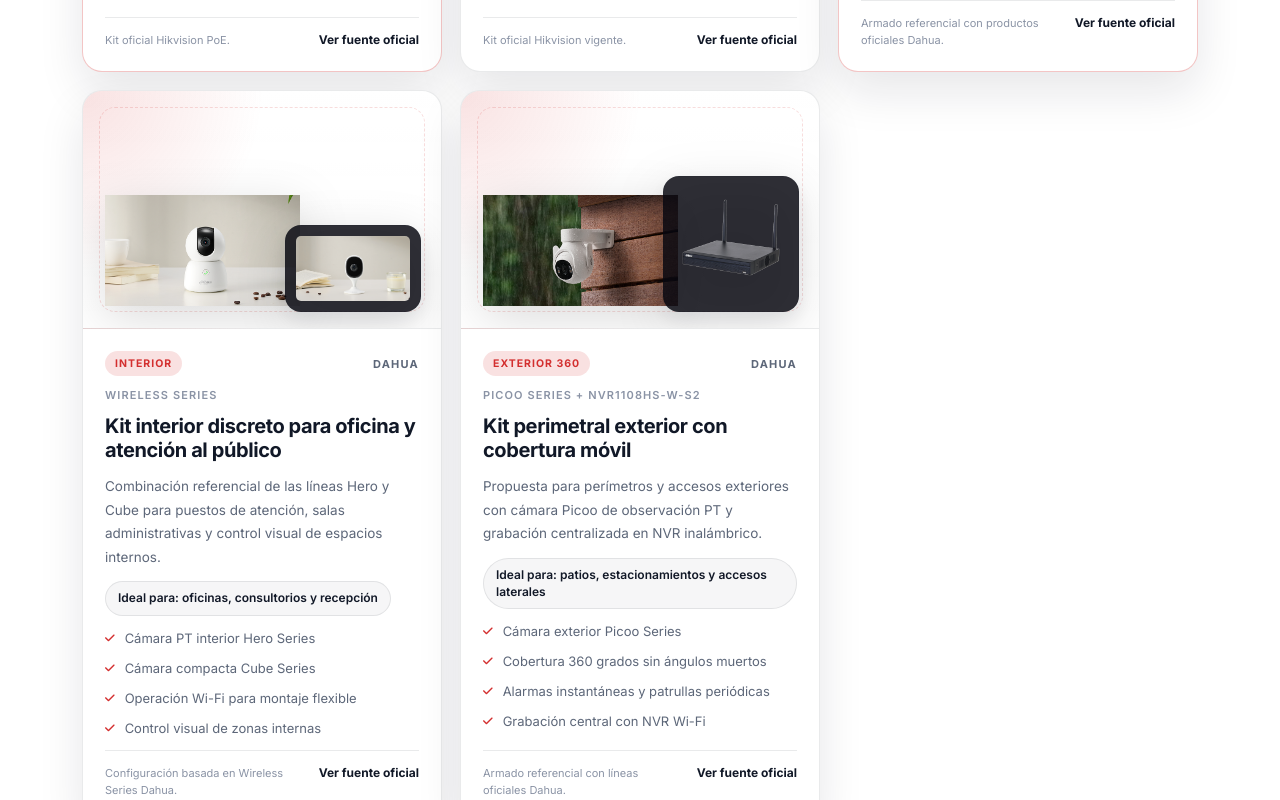
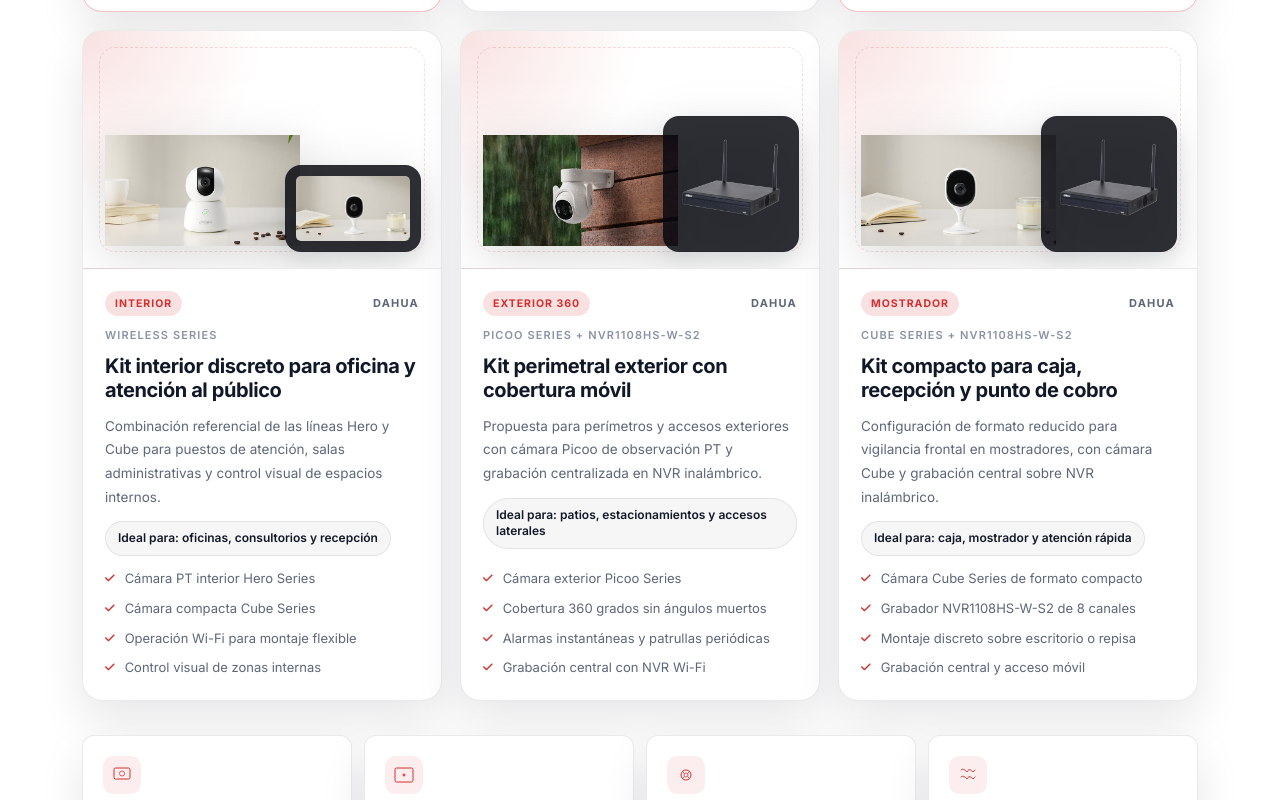
Before and after one commit to Bobadilla96/tech-service-eas, an Angular app: page / in a window 1280 px wide. Shown: the part 7940-8740 px from the top of the page. Built offline with nearby package versions, Linux system fonts and the light colour scheme.

Commit message:
style: simplify cctv cards and add sixth kit

```diff
--- a/src/app/pages/home/sections/cctv/cctv.component.html
+++ b/src/app/pages/home/sections/cctv/cctv.component.html
@@ -48,11 +48,6 @@
               <span>{{ item }}</span>
             </li>
           </ul>
-
-          <div class="kit-footer">
-            <span class="kit-note">{{ kit.note }}</span>
-            <a [href]="kit.sourceUrl" target="_blank" rel="noreferrer noopener">Ver fuente oficial</a>
-          </div>
         </div>
       </article>
     </div>
--- a/src/app/pages/home/sections/cctv/cctv.component.scss
+++ b/src/app/pages/home/sections/cctv/cctv.component.scss
@@ -216,10 +216,10 @@ body.light-theme .side-image {
 }
 
 .kit-includes {
+  margin-top: auto;
   list-style: none;
   display: grid;
   gap: 9px;
-  margin: 0;
   padding: 0;
 
   li {
@@ -237,36 +237,6 @@ body.light-theme .side-image {
       flex-shrink: 0;
     }
   }
-}
-
-.kit-footer {
-  margin-top: auto;
-  padding-top: 14px;
-  border-top: 1px solid var(--border);
-  display: flex;
-  align-items: flex-start;
-  justify-content: space-between;
-  gap: 14px;
-
-  a {
-    color: var(--text);
-    text-decoration: none;
-    font-size: 12px;
-    font-weight: 700;
-    white-space: nowrap;
-    transition: color .2s ease;
-
-    &:hover {
-      color: var(--red);
-    }
-  }
-}
-
-.kit-note {
-  color: var(--text-dim);
-  font-size: 11px;
-  line-height: 1.55;
-  max-width: 70%;
 }
 
 .solutions-grid {
@@ -359,14 +329,6 @@ body.light-theme .side-image {
     font-size: 18px;
   }
 
-  .kit-footer {
-    flex-direction: column;
-  }
-
-  .kit-note {
-    max-width: none;
-  }
-
   .solutions-grid {
     grid-template-columns: 1fr;
   }
--- a/src/app/pages/home/sections/cctv/cctv.component.ts
+++ b/src/app/pages/home/sections/cctv/cctv.component.ts
@@ -11,8 +11,6 @@ interface CctvKit {
   audience: string;
   images: string[];
   includes: string[];
-  note: string;
-  sourceUrl: string;
   featured?: boolean;
 }
 
@@ -39,8 +37,6 @@ export class CctvComponent {
         '5 cables de red y cable HDMI',
         'Gestión remota con Hik-Connect'
       ],
-      note: 'Kit oficial Hikvision PoE.',
-      sourceUrl: 'https://www.hikvision.com/es-la/products/IP-Products/KIT/PoE-KIT/nk42e0h/',
       featured: true
     },
     {
@@ -56,9 +52,7 @@ export class CctvComponent {
         'NVS con hotspot y doble antena',
         'Hasta 2 ranuras microSD de 512 GB cada una',
         'Luz inteligente y audio bidireccional'
-      ],
-      note: 'Kit oficial Hikvision vigente.',
-      sourceUrl: 'https://www.hikvision.com/en/products/IP-Products/KIT/Wi-Fi-KIT/nks422wbh/'
+      ]
     },
     {
       brand: 'Dahua',
@@ -74,8 +68,6 @@ export class CctvComponent {
         'Cascada automática para ampliar cobertura',
         'Cámaras Wi-Fi Hero Series según ambiente'
       ],
-      note: 'Armado referencial con productos oficiales Dahua.',
-      sourceUrl: 'https://www.dahuasecurity.com/la/products/All-Products/Network-Recorders/Lite-Series/WIFI-NVR-Series/NVR1108HS-W-S2',
       featured: true
     },
     {
@@ -91,9 +83,7 @@ export class CctvComponent {
         'Cámara compacta Cube Series',
         'Operación Wi-Fi para montaje flexible',
         'Control visual de zonas internas'
-      ],
-      note: 'Configuración basada en Wireless Series Dahua.',
-      sourceUrl: 'https://www.dahuasecurity.com/la/Products/All-Products/Network-Cameras/Wireless-Series'
+      ]
     },
     {
       brand: 'Dahua',
@@ -108,9 +98,22 @@ export class CctvComponent {
         'Cobertura 360 grados sin ángulos muertos',
         'Alarmas instantáneas y patrullas periódicas',
         'Grabación central con NVR Wi-Fi'
-      ],
-      note: 'Armado referencial con líneas oficiales Dahua.',
-      sourceUrl: 'https://www.dahuasecurity.com/la/Products/All-Products/Network-Cameras/Wireless-Series/Outdoor-Camera/Picoo-Series'
+      ]
+    },
+    {
+      brand: 'Dahua',
+      badge: 'Mostrador',
+      series: 'Cube Series + NVR1108HS-W-S2',
+      title: 'Kit compacto para caja, recepción y punto de cobro',
+      summary: 'Configuración de formato reducido para vigilancia frontal en mostradores, con cámara Cube y grabación central sobre NVR inalámbrico.',
+      audience: 'Ideal para: caja, mostrador y atención rápida',
+      images: ['assets/cctv-catalog/dahua-cube-series.png', 'assets/cctv-catalog/dahua-nvr-wireless.png'],
+      includes: [
+        'Cámara Cube Series de formato compacto',
+        'Grabador NVR1108HS-W-S2 de 8 canales',
+        'Montaje discreto sobre escritorio o repisa',
+        'Grabación central y acceso móvil'
+      ]
     }
   ];
 
```
